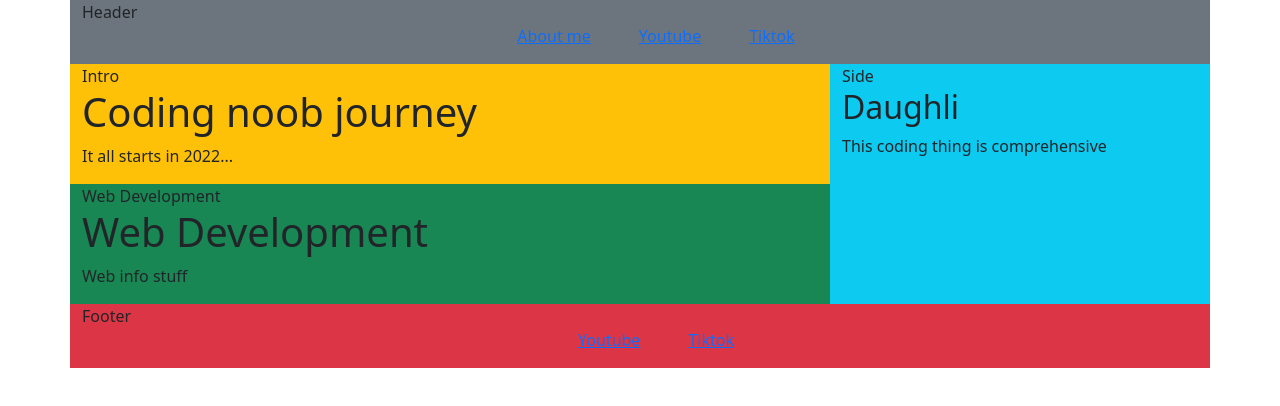
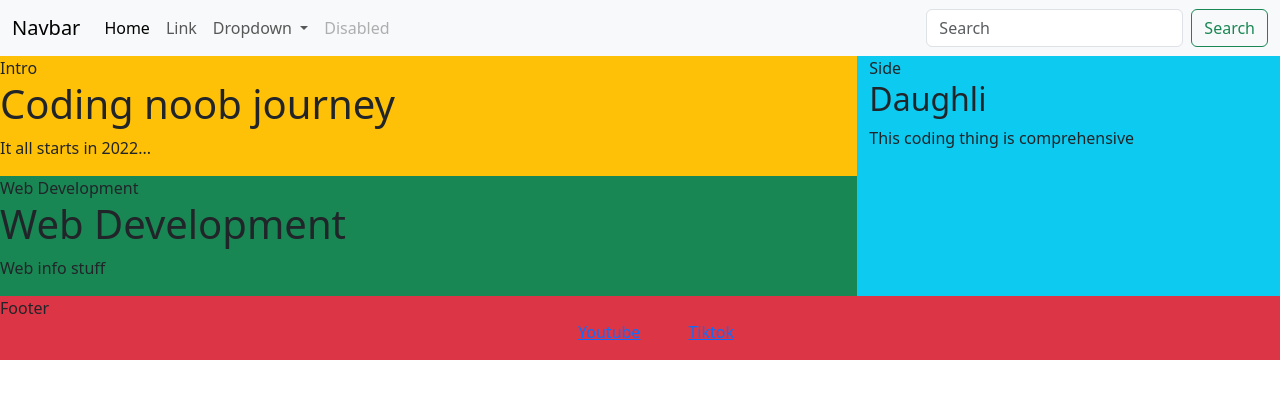
Before and after one commit to DMsoftwareEngineer/Website101, a plain HTML site: page index.html in a window 1280 px wide. Drawn offline with nearby package versions, Linux system fonts and the light colour scheme.

Commit message:
Adding Navbar to website

```diff
--- a/index.html
+++ b/index.html
@@ -8,51 +8,10 @@
    <link href="style.css" rel="stylesheet" type="text/css" />
   <link href="https://cdn.jsdelivr.net/npm/bootstrap@5.3.0-alpha2/dist/css/bootstrap.min.css" rel="stylesheet" integrity="sha384-aFq/bzH65dt+w6FI2ooMVUpc+21e0SRygnTpmBvdBgSdnuTN7QbdgL+OapgHtvPp" crossorigin="anonymous">
 
-  <!-- I deleted all my notes on accident, so now i have to rewrite it. Lesson 27 grid layout shortcut
-
-  We imported the CSS framework from bootstrap. If the columns dont match with the one from bootstrap, check the .CSS file for any naming conflict with the word
-
-  "container." If you do, go back to index.html and comment out replit's  <link>, right after the title tag.
-
-  Head over back to bootstrap (website) and go utilities, background and copy any 3 colors. !!IMPORTANT!! dont copy the period mentioned.
-
-  Lets recreate the previous lesson. And add a container to store all the rows and columns.
-
-  Import the previous lesson elements that made the grid. Wohoo, we made a grid from the previous lesson but imported some framework from bootstrap to make it easier.
-
-  If we want to make the links horizontal, go back to bootstrap. Go to utilities, then flex. Copy d-flex and paste into the tag "listContainer". We will replace it for d-flex.
-
-  Now our links are horizontal. The default direction for flex from bootstrap is row. The links look a little cluttered so we can add some padding. Use gap-3, or any number you wish, in the <ul> tag.
-
-  If you want to get rid of the dots, comment out the container from the .CSS file. And remove the style from the header to remove the greenery. Also, uncomment the replit's CSS by the title tag.
-
-  Now we want to center these links. Go back to bootstrap and look for justify content in utilities, flex. Copy the one that says center and paste it into the <ul> tag.
-
-  Update the footer as well with the <ul> tag.
-
-  We can control how wide we want these columns to be. The bootstrap grid system has a max column limit of 12. Bootstrap automatically sizes them for you. We can also customize it to a certain width too.
-
-  Under the Layout, grid in bootstrap, in Section "setting one column width". Example: one class is "col-6", meaning we made it wider. We will get that one column, to take up 6/12 of the column spaces.
-
-  The middle columns have equal width. Say i want the right side column to be thinner than the left side. Go to the "intro" column and put "col-8". Then go to the red column and put change it to "col-4".
-
-  Add those up and it'll equal the total width of the container(page or website). This may look crowded on a phone, so we can turn the red column into a row. We can do this simply by using bootstrap.
-
-  Go back to bootstrap and scroll down a little from the previous section until we hit various width content.
-
-  We can set break points to size the columns differently based on user screen widths with the input col-{breakpoint}-auto or specify the size. Scroll back up to grid options, there is a chart of different screen sizes.
-
-  Usually we can just use 2 breakpoints. One for small and one for large device. Scroll down to mix and match to see chart example. So when you load into a website, it'll start with 6/12 width (50%), then when the screen shrinks the md(medium) size, the column will then take up 4/12 of the screen.
-
-  Example of a breakpoint:
-  <div class="col-6 col-md-4">.col-6 .col-md-4</div>
-
-  In our case, we want the "side" column to be a row, so we would put 12 when the screen is considered small, to fill up the page. For the "side" column, in the col tag, put "col-md-8" then space "col-sm-4". Do the same for the first column.
-  -->
 
 </head>
 <body>
-  <div class="container">
+  <!-- <div class="container">
     <div class="row">
       <div class="col bg-secondary">
         Header
@@ -62,7 +21,43 @@
           <li class="listItem"><a href="#">Tiktok</a></li>
         </ul>
       </div>
-    </div>
+    </div> -->
+    <nav class="navbar navbar-expand-lg bg-body-tertiary">
+      <div class="container-fluid">
+        <a class="navbar-brand" href="#">Navbar</a>
+        <button class="navbar-toggler" type="button" data-bs-toggle="collapse" data-bs-target="#navbarSupportedContent" aria-controls="navbarSupportedContent" aria-expanded="false" aria-label="Toggle navigation">
+          <span class="navbar-toggler-icon"></span>
+        </button>
+        <div class="collapse navbar-collapse" id="navbarSupportedContent">
+          <ul class="navbar-nav me-auto mb-2 mb-lg-0">
+            <li class="nav-item">
+              <a class="nav-link active" aria-current="page" href="#">Home</a>
+            </li>
+            <li class="nav-item">
+              <a class="nav-link" href="#">Link</a>
+            </li>
+            <li class="nav-item dropdown">
+              <a class="nav-link dropdown-toggle" href="#" role="button" data-bs-toggle="dropdown" aria-expanded="false">
+                Dropdown
+              </a>
+              <ul class="dropdown-menu">
+                <li><a class="dropdown-item" href="#">Action</a></li>
+                <li><a class="dropdown-item" href="#">Another action</a></li>
+                <li><hr class="dropdown-divider"></li>
+                <li><a class="dropdown-item" href="#">Something else here</a></li>
+              </ul>
+            </li>
+            <li class="nav-item">
+              <a class="nav-link disabled">Disabled</a>
+            </li>
+          </ul>
+          <form class="d-flex" role="search">
+            <input class="form-control me-2" type="search" placeholder="Search" aria-label="Search">
+            <button class="btn btn-outline-success" type="submit">Search</button>
+          </form>
+        </div>
+      </div>
+    </nav>
     <div class="row">
       <div class="col-md-8 col-sm-12">
         <div class="row">
```
